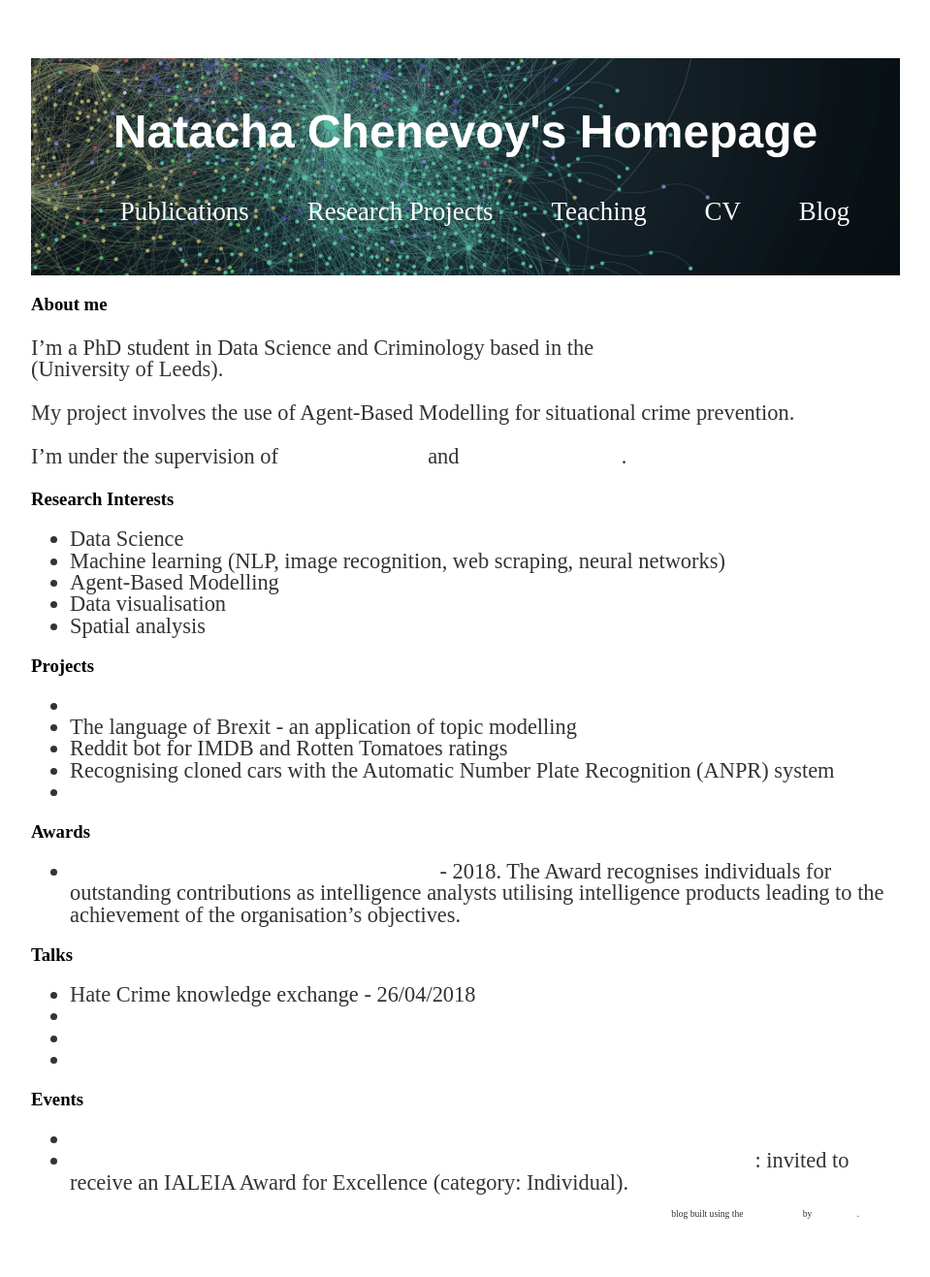
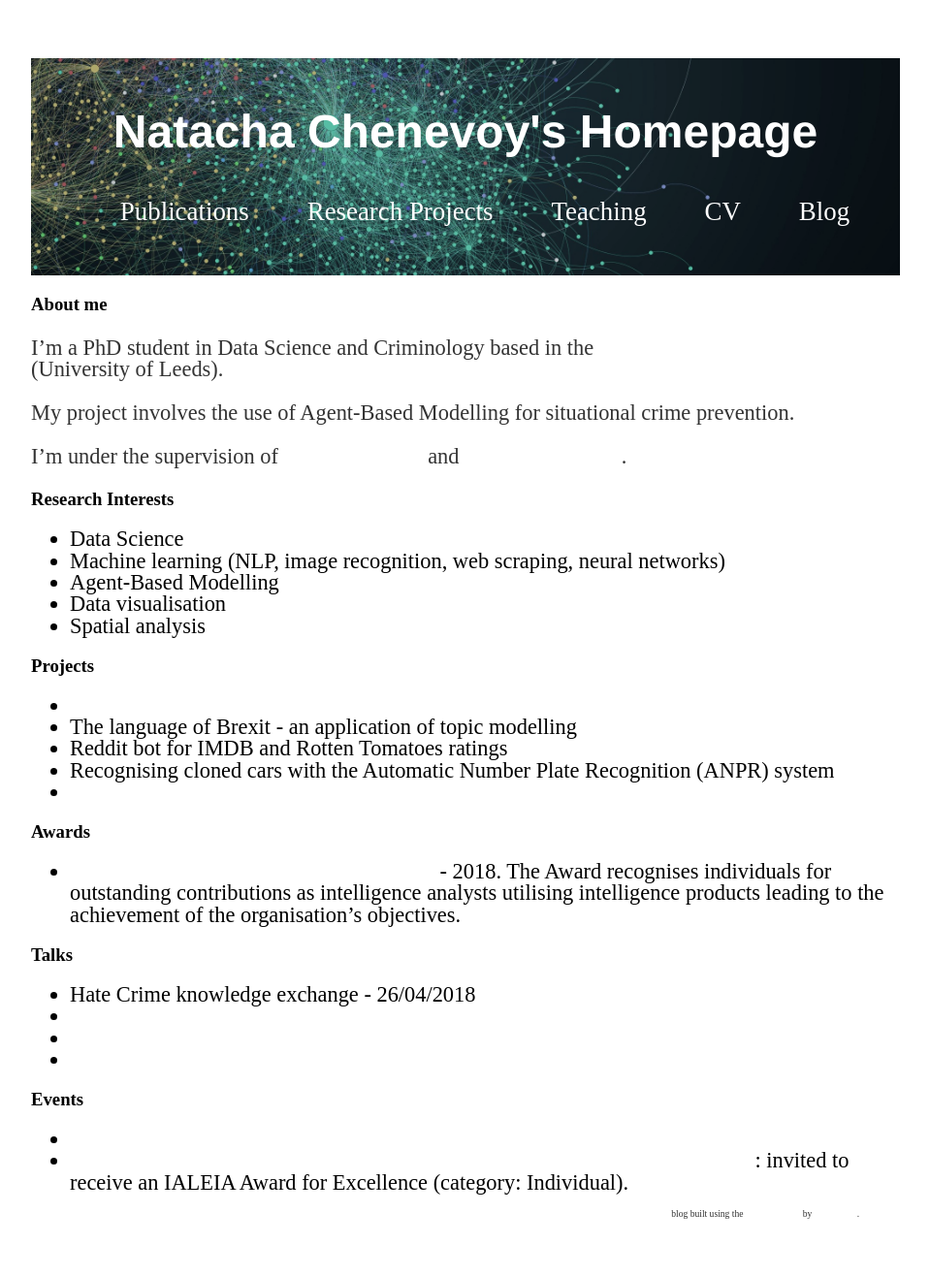
Before and after one commit to mednche/mednche.github.io, a Jekyll site: the page built from index.md, in a window 1280 px wide. Shown: the whole page at 97% size, without its empty margins (160-1119 px from the left). Built offline with Jekyll 4.4.1, drawn with Linux system fonts in a browser that asks for light colours.

Commit message:
Update main.css

```diff
--- a/css/main.css
+++ b/css/main.css
@@ -128,4 +128,4 @@ ul.posts li {
 li {
     font-size: 1.4em;
     line-height: 1em;
-    color: #333;}
+    color: #000;}
```
